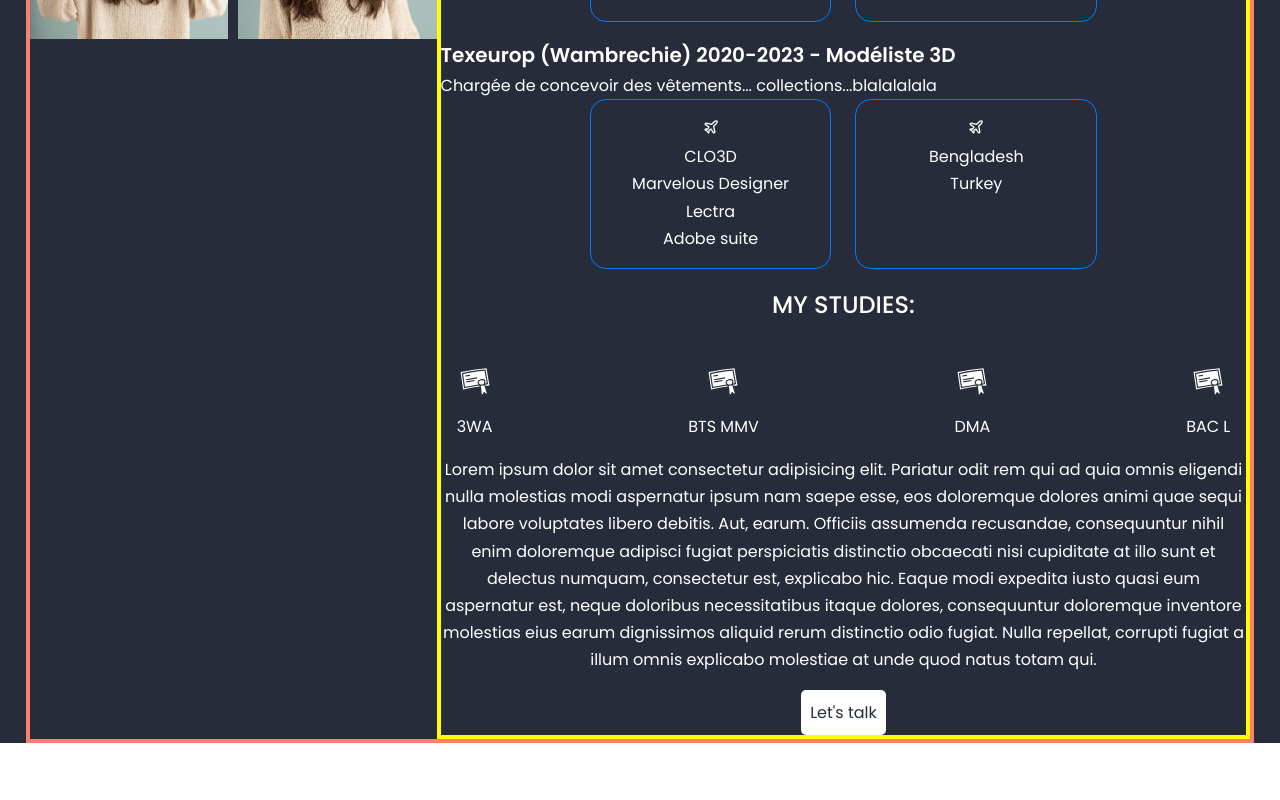
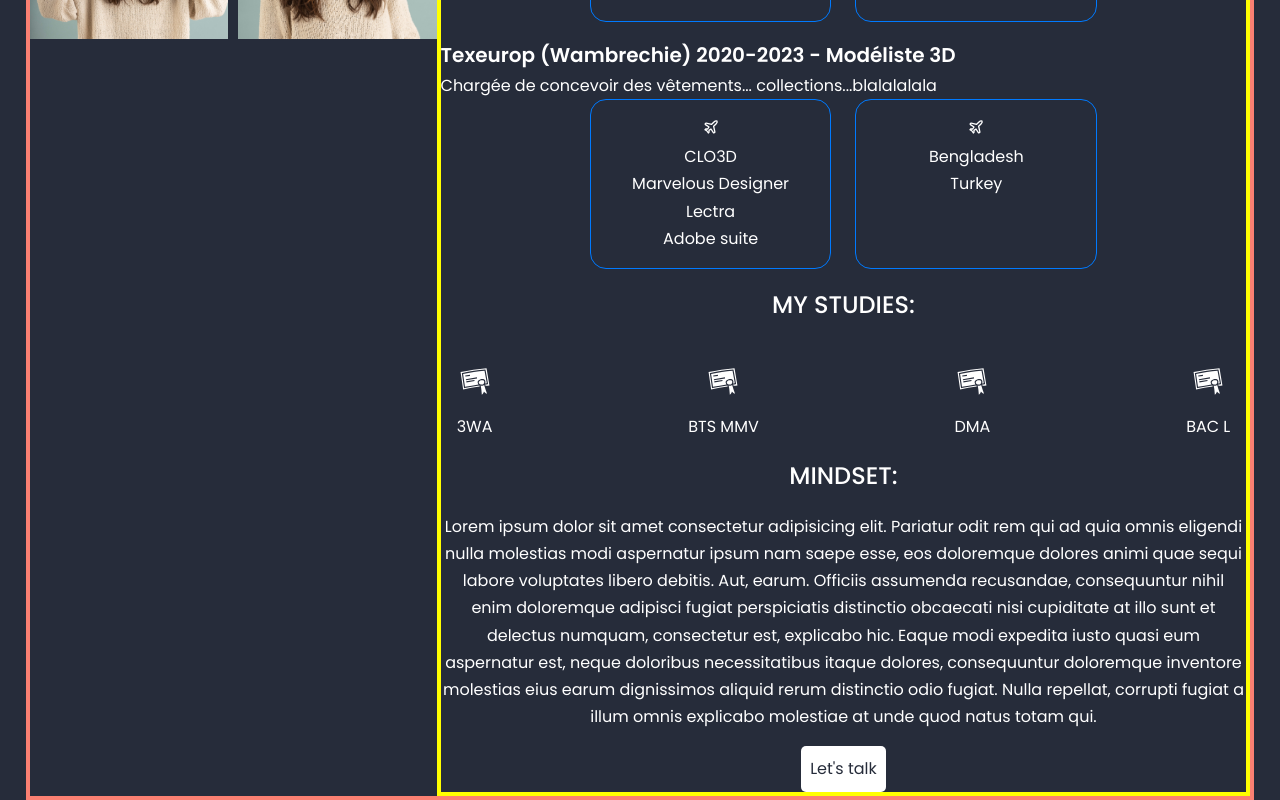
Before and after one commit to OrnellaBorges/portfolio, a React (Vite) app: page / in a window 1280 px wide. Shown: the part 1459-2259 px from the top of the page. Before the commit the page ends 2202 px from the top, so only its background shows below. Built offline with nearby package versions, Linux system fonts and the light colour scheme.

Commit message:
add title

```diff
--- a/src/components/about/AboutText.jsx
+++ b/src/components/about/AboutText.jsx
@@ -89,6 +89,7 @@ const AboutText = ()=> {
                 </li>
             </ul>
             <div className="mindset-content">
+                <h2 className="content-title">MINDSET:</h2>
                 <p>Lorem ipsum dolor sit amet consectetur adipisicing elit. Pariatur odit rem qui ad quia omnis eligendi nulla molestias modi aspernatur ipsum nam saepe esse, eos doloremque dolores animi quae sequi labore voluptates libero debitis. Aut, earum. Officiis assumenda recusandae, consequuntur nihil enim doloremque adipisci fugiat perspiciatis distinctio obcaecati nisi cupiditate at illo sunt et delectus numquam, consectetur est, explicabo hic. Eaque modi expedita iusto quasi eum aspernatur est, neque doloribus necessitatibus itaque dolores, consequuntur doloremque inventore molestias eius earum dignissimos aliquid rerum distinctio odio fugiat. Nulla repellat, corrupti fugiat a illum omnis explicabo molestiae at unde quod natus totam qui.</p>
             </div>
 
--- a/src/components/about/about.css
+++ b/src/components/about/about.css
@@ -305,6 +305,10 @@ ul a img {
     margin-left: 0;
   }
 
+  .gallery{
+    display: none;
+  }
+
 /*======================= MEDIA QUERIES (small devices)================ */
 
 @media screen and (max-width: 600px) {
@@ -325,9 +329,9 @@ ul a img {
   .tata{
     display: none;
   }
-  .gallery {
+/*   .gallery {
     grid-template-columns: 1fr;
-  }
+  } */
   .about__cards {
     grid-template-columns: 1fr 1fr;
     gap: 1rem;
```
